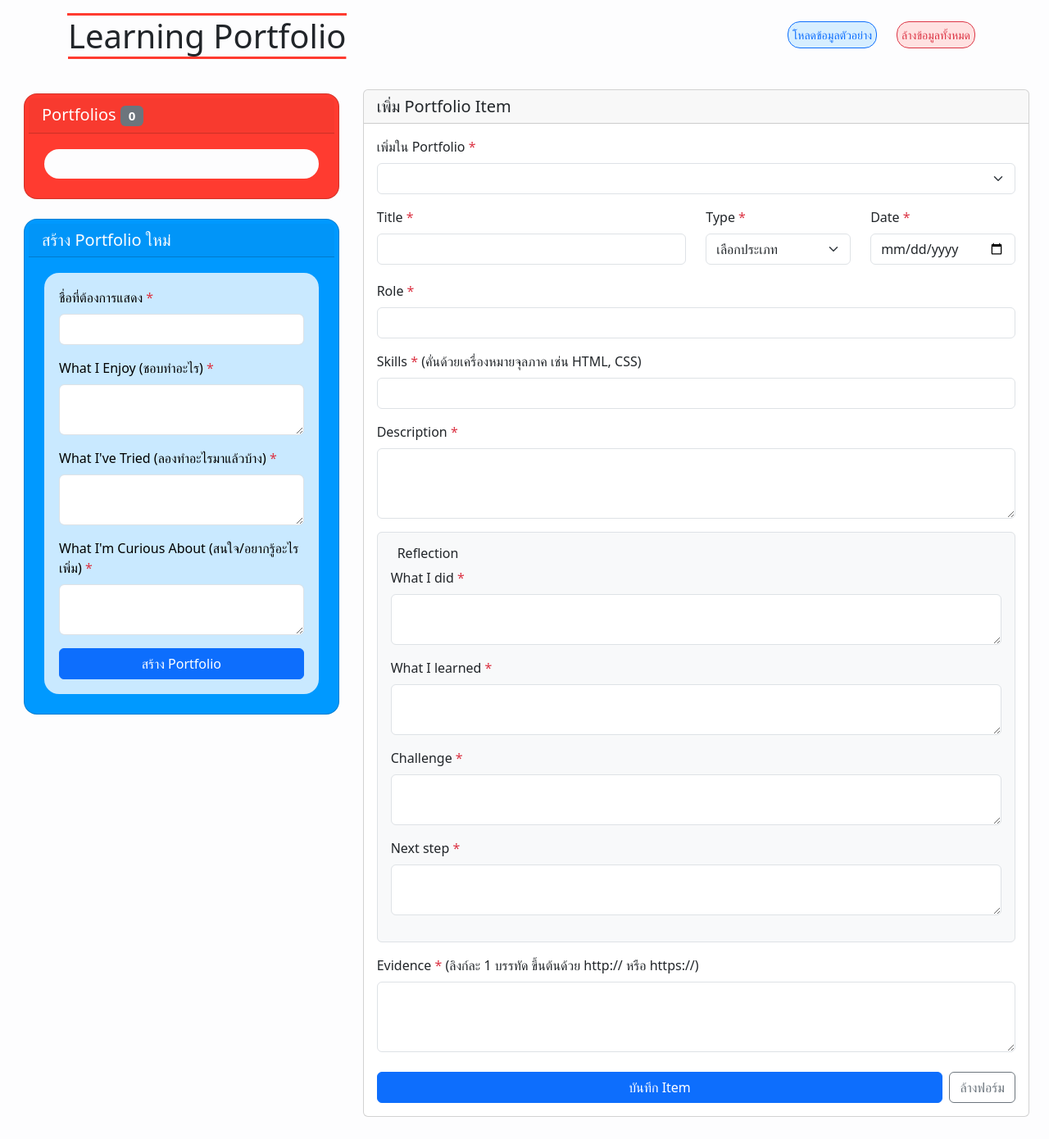
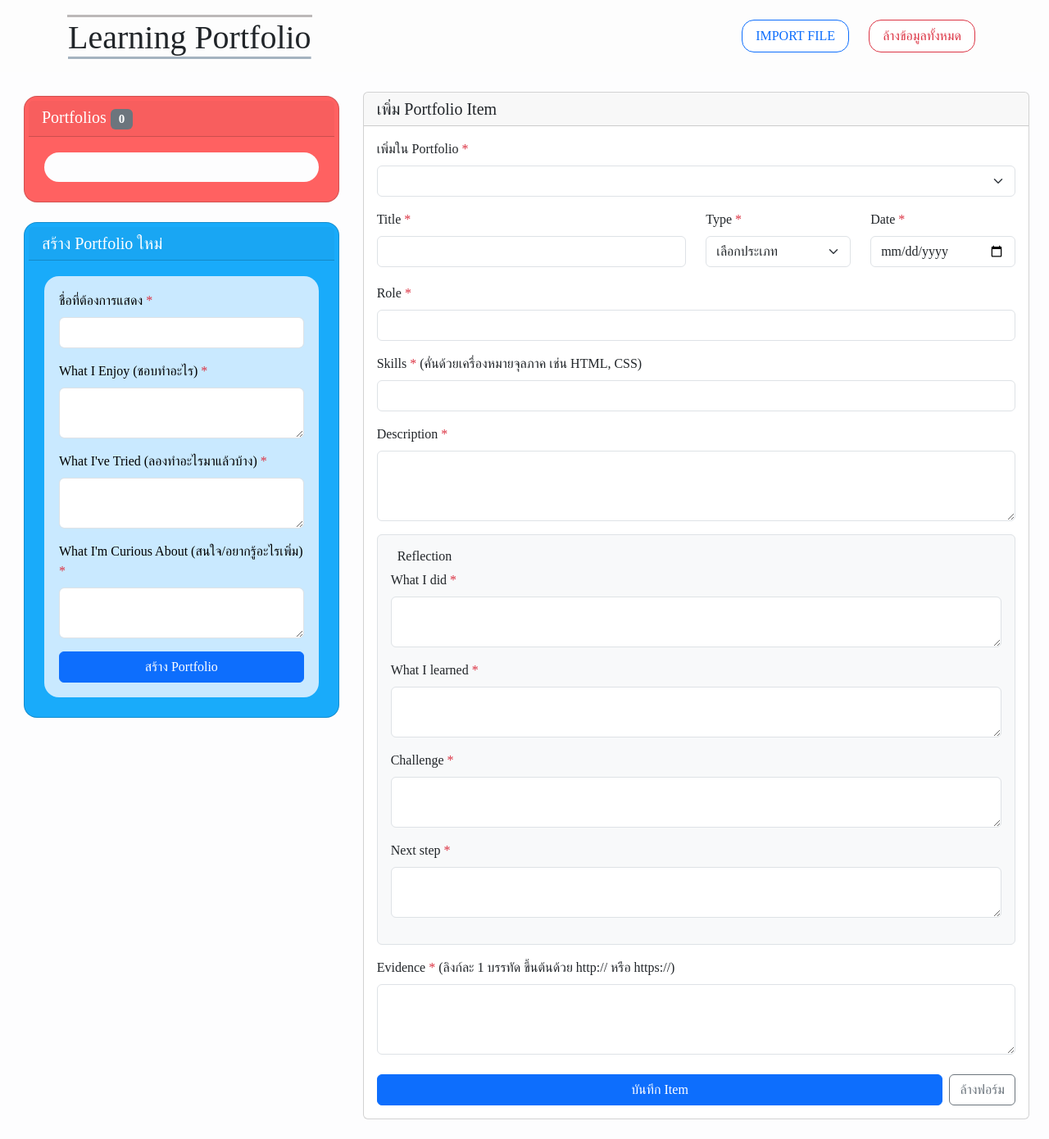
Before and after one commit to pongrapeejuey/Team-Project, a PHP site: page / in a window 1280 px wide. Shown: the whole page at 82% size. Before the commit the page ends 1363 px from the top, so only its background shows below. Run offline with PHP 8.4, Linux system fonts and the light colour scheme; lists and menus that the app fills with data are empty.

Commit message:
เพิ่มปุ่ม import json file แทนโหลดข้อมูล
เพิ่มปุ่ม import json file ปุ่มแทนโหลดข้อมูล ในไฟล์cssจึงแทนที่class #btn-sample: ด้วย #btn-import แทน

```diff
--- a/CSS/style.css
+++ b/CSS/style.css
@@ -1,33 +1,39 @@
 h1 {
-    padding: 1px ;
-    border-top: 3px solid #FF3B30;
+    padding: 1px;
+    border-top: 3px solid #bcb9b9;
     text-decoration: solid underline;
-    text-decoration-color: #FF3B30;
+    text-decoration-color: #a5b3c0;
     text-decoration-thickness: 3px;
     text-underline-offset: 10px;
 }
 
 body {
     background-color: #FDFDFE;
+    font-family: Serif;
 }
 
-#btn-sample {
-    background-color: #d6eeff;
+.site-header {
+    background-color: #fdfdfd;
+
+}
+#btn-import,
+#btn-clear {
+    display: inline-flex;
+    align-items: center;
+    justify-content: center;
+    height: 40px;
+    padding: 0 16px;
+    margin: 8px;
     border-radius: 15px;
-    padding: 5px;
-    margin: 8px;
-}
-
-#btn-clear {
-    background-color: rgb(255, 225, 225);
-    border-radius: 15px;
-    padding: 5px;
-    margin: 8px;
+    font-family: inherit;
+    font-size: 1rem;
+    line-height: 1.2;
+    background-color: #ffffff;
 }
 
 #portfolio-section {
-    background-color: #0099FF;
-    color: #FDFDFE;
+    background-color: #19abfa;
+    color: #ffffff;
     padding: 5px;
     margin: 5px;
     border-radius: 16px;
@@ -42,24 +48,28 @@ body {
 }
 
 #portfolio-list-section {
-    background-color: #FF3B30;
+    background-color: #ff6161;
     padding: 5px;
     margin: 5px;
     border-radius: 16px;
 }
 
 #portfolio-list {
-    background-color: #FDFDFE;;
+    background-color: #FDFDFE;
     margin: 3px;
     padding: 18px;
     border-radius: 18px;
 }
 
+
 /* Button Hover */
-#btn-sample:hover {
-    color: #333333;
+
+#btn-import:hover {
+    color: #001bb1;
+    background-color: #b4e5fa;
 }
 
 #btn-clear:hover {
-    color: #333333;
+    color: #920000;
+     background-color: #ff9393;
 }
--- a/index.html
+++ b/index.html
@@ -15,7 +15,8 @@
         <div class="container d-flex flex-wrap justify-content-between align-items-center gap-2">
             <h1 class="h1 m-0">Learning Portfolio</h1>
             <div class="d-flex gap-2">
-                <button id="btn-sample" type="button" class="btn btn-outline-primary btn-sm">โหลดข้อมูลตัวอย่าง</button>
+                <label id="btn-import" for="import-file" class="btn btn-outline-primary btn-sm mb-0">IMPORT FILE</label>
+                <input id="import-file" type="file" accept=".json,application/json" class="visually-hidden">
                 <button id="btn-clear" type="button" class="btn btn-outline-danger btn-sm">ล้างข้อมูลทั้งหมด</button>
             </div>
         </div>
@@ -29,7 +30,8 @@
             <div class="col-lg-4">
 
                 <section id="portfolio-list-section" class="card box mb-4">
-                    <h2 class="card-header h5 m-0 text-white">Portfolios <span id="portfolio-count" class="badge text-bg-secondary">0</span></h2>
+                    <h2 class="card-header h5 m-0 text-white">Portfolios <span id="portfolio-count"
+                            class="badge text-bg-secondary">0</span></h2>
                     <div class="card-body">
                         <div id="portfolio-list" class="row g-3"></div>
                     </div>
@@ -40,22 +42,26 @@
                     <div class="card-body">
                         <form id="portfolio-form" class="form-card" novalidate>
                             <div class="mb-3">
-                                <label for="displayName" class="form-label">ชื่อที่ต้องการแสดง <span class="text-danger">*</span></label>
+                                <label for="displayName" class="form-label">ชื่อที่ต้องการแสดง <span
+                                        class="text-danger">*</span></label>
                                 <input id="displayName" name="displayName" type="text" class="form-control">
                                 <div class="field-error text-danger small mt-1" id="error-displayName"></div>
                             </div>
                             <div class="mb-3">
-                                <label for="enjoy" class="form-label">What I Enjoy (ชอบทำอะไร) <span class="text-danger">*</span></label>
+                                <label for="enjoy" class="form-label">What I Enjoy (ชอบทำอะไร) <span
+                                        class="text-danger">*</span></label>
                                 <textarea id="enjoy" name="enjoy" rows="2" class="form-control"></textarea>
                                 <div class="field-error text-danger small mt-1" id="error-enjoy"></div>
                             </div>
                             <div class="mb-3">
-                                <label for="tried" class="form-label">What I've Tried (ลองทำอะไรมาแล้วบ้าง) <span class="text-danger">*</span></label>
+                                <label for="tried" class="form-label">What I've Tried (ลองทำอะไรมาแล้วบ้าง) <span
+                                        class="text-danger">*</span></label>
                                 <textarea id="tried" name="tried" rows="2" class="form-control"></textarea>
                                 <div class="field-error text-danger small mt-1" id="error-tried"></div>
                             </div>
                             <div class="mb-3">
-                                <label for="curious" class="form-label">What I'm Curious About (สนใจ/อยากรู้อะไรเพิ่ม) <span class="text-danger">*</span></label>
+                                <label for="curious" class="form-label">What I'm Curious About (สนใจ/อยากรู้อะไรเพิ่ม)
+                                    <span class="text-danger">*</span></label>
                                 <textarea id="curious" name="curious" rows="2" class="form-control"></textarea>
                                 <div class="field-error text-danger small mt-1" id="error-curious"></div>
                             </div>
@@ -73,14 +79,16 @@
                     <div class="card-body">
                         <form id="item-form" class="form-card" novalidate>
                             <div class="mb-3">
-                                <label for="portfolioId" class="form-label">เพิ่มใน Portfolio <span class="text-danger">*</span></label>
+                                <label for="portfolioId" class="form-label">เพิ่มใน Portfolio <span
+                                        class="text-danger">*</span></label>
                                 <select id="portfolioId" name="portfolioId" class="form-select"></select>
                                 <div class="field-error text-danger small mt-1" id="error-portfolioId"></div>
                             </div>
 
                             <div class="row">
                                 <div class="col-md-6 mb-3">
-                                    <label for="title" class="form-label">Title <span class="text-danger">*</span></label>
+                                    <label for="title" class="form-label">Title <span
+                                            class="text-danger">*</span></label>
                                     <input id="title" name="title" type="text" class="form-control">
                                     <div class="field-error text-danger small mt-1" id="error-title"></div>
                                 </div>
@@ -111,13 +119,15 @@
                             </div>
 
                             <div class="mb-3">
-                                <label for="skills" class="form-label">Skills <span class="text-danger">*</span> (คั่นด้วยเครื่องหมายจุลภาค เช่น HTML, CSS)</label>
+                                <label for="skills" class="form-label">Skills <span class="text-danger">*</span>
+                                    (คั่นด้วยเครื่องหมายจุลภาค เช่น HTML, CSS)</label>
                                 <input id="skills" name="skills" type="text" class="form-control">
                                 <div class="field-error text-danger small mt-1" id="error-skills"></div>
                             </div>
 
                             <div class="mb-3">
-                                <label for="description" class="form-label">Description <span class="text-danger">*</span></label>
+                                <label for="description" class="form-label">Description <span
+                                        class="text-danger">*</span></label>
                                 <textarea id="description" name="description" rows="3" class="form-control"></textarea>
                                 <div class="field-error text-danger small mt-1" id="error-description"></div>
                             </div>
@@ -125,29 +135,35 @@
                             <fieldset class="mb-3 p-3 border rounded bg-light">
                                 <legend class="h6 w-auto px-2">Reflection</legend>
                                 <div class="mb-3">
-                                    <label for="whatIDid" class="form-label">What I did <span class="text-danger">*</span></label>
+                                    <label for="whatIDid" class="form-label">What I did <span
+                                            class="text-danger">*</span></label>
                                     <textarea id="whatIDid" name="whatIDid" rows="2" class="form-control"></textarea>
                                     <div class="field-error text-danger small mt-1" id="error-whatIDid"></div>
                                 </div>
                                 <div class="mb-3">
-                                    <label for="whatILearned" class="form-label">What I learned <span class="text-danger">*</span></label>
-                                    <textarea id="whatILearned" name="whatILearned" rows="2" class="form-control"></textarea>
+                                    <label for="whatILearned" class="form-label">What I learned <span
+                                            class="text-danger">*</span></label>
+                                    <textarea id="whatILearned" name="whatILearned" rows="2"
+                                        class="form-control"></textarea>
                                     <div class="field-error text-danger small mt-1" id="error-whatILearned"></div>
                                 </div>
                                 <div class="mb-3">
-                                    <label for="challenge" class="form-label">Challenge <span class="text-danger">*</span></label>
+                                    <label for="challenge" class="form-label">Challenge <span
+                                            class="text-danger">*</span></label>
                                     <textarea id="challenge" name="challenge" rows="2" class="form-control"></textarea>
                                     <div class="field-error text-danger small mt-1" id="error-challenge"></div>
                                 </div>
                                 <div class="mb-3">
-                                    <label for="nextStep" class="form-label">Next step <span class="text-danger">*</span></label>
+                                    <label for="nextStep" class="form-label">Next step <span
+                                            class="text-danger">*</span></label>
                                     <textarea id="nextStep" name="nextStep" rows="2" class="form-control"></textarea>
                                     <div class="field-error text-danger small mt-1" id="error-nextStep"></div>
                                 </div>
                             </fieldset>
 
                             <div class="mb-4">
-                                <label for="evidence" class="form-label">Evidence <span class="text-danger">*</span> (ลิงก์ละ 1 บรรทัด ขึ้นต้นด้วย http:// หรือ https://)</label>
+                                <label for="evidence" class="form-label">Evidence <span class="text-danger">*</span>
+                                    (ลิงก์ละ 1 บรรทัด ขึ้นต้นด้วย http:// หรือ https://)</label>
                                 <textarea id="evidence" name="evidence" rows="3" class="form-control"></textarea>
                                 <div class="field-error text-danger small mt-1" id="error-evidence"></div>
                             </div>
```
